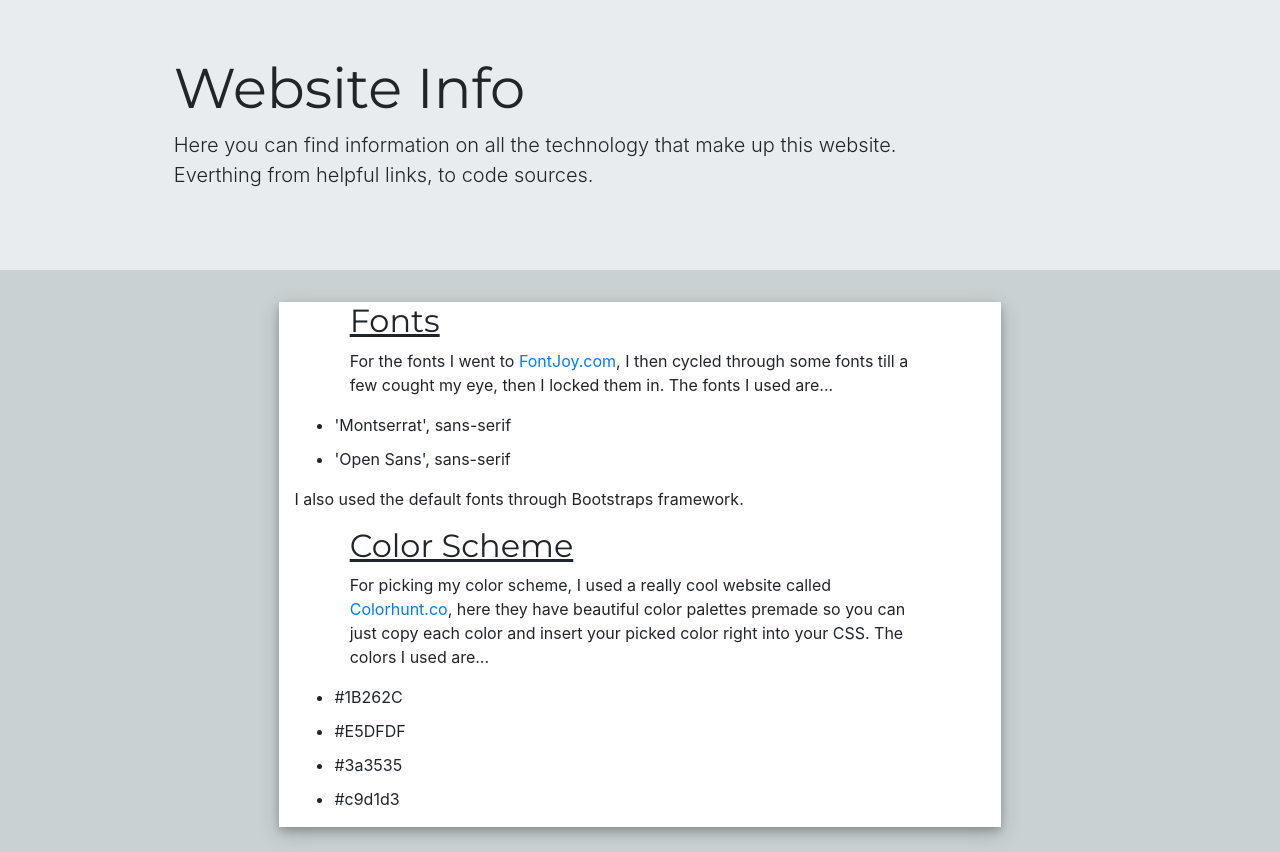
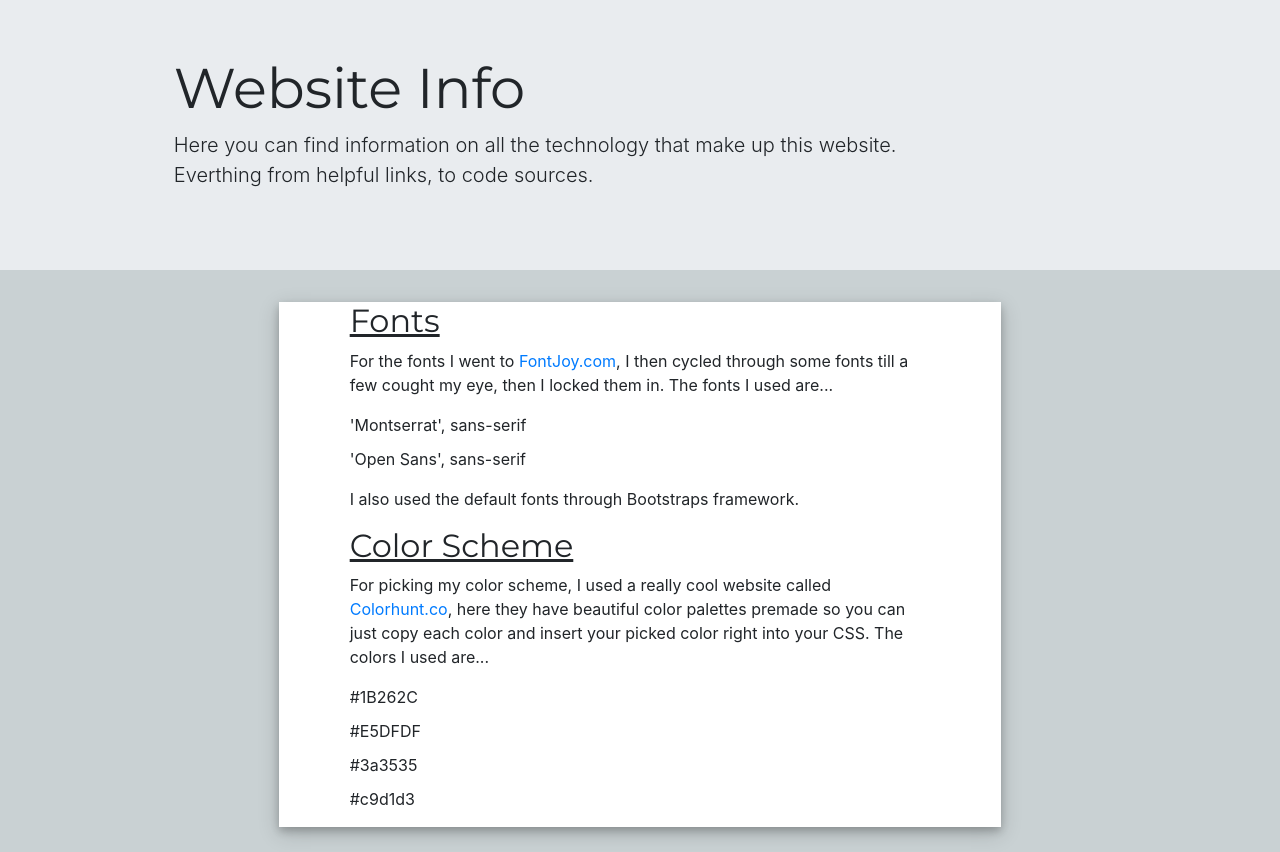
Before and after one commit to jtully97/JoshuaTully, a plain HTML site: page websiteInfo.html in a window 1280 px wide. Shown: the part 104-956 px from the top of the page. Drawn offline with nearby package versions, Linux system fonts and the light colour scheme.

Commit message:
added content to assignment 2

```diff
--- a/articles.html
+++ b/articles.html
@@ -140,7 +140,9 @@
         </div>
     </div>
     <!-- End of main content -->
-
+    <script src="https://code.jquery.com/jquery-3.2.1.slim.min.js" integrity="sha384-KJ3o2DKtIkvYIK3UENzmM7KCkRr/rE9/Qpg6aAZGJwFDMVNA/GpGFF93hXpG5KkN" crossorigin="anonymous"></script>
+    <script src="https://cdnjs.cloudflare.com/ajax/libs/popper.js/1.12.9/umd/popper.min.js" integrity="sha384-ApNbgh9B+Y1QKtv3Rn7W3mgPxhU9K/ScQsAP7hUibX39j7fakFPskvXusvfa0b4Q" crossorigin="anonymous"></script>
+    <script src="https://maxcdn.bootstrapcdn.com/bootstrap/4.0.0/js/bootstrap.min.js" integrity="sha384-JZR6Spejh4U02d8jOt6vLEHfe/JQGiRRSQQxSfFWpi1MquVdAyjUar5+76PVCmYl" crossorigin="anonymous"></script>
 
 </body>
 </html>
--- a/css/pages.css
+++ b/css/pages.css
@@ -59,8 +59,11 @@ iframe{
     padding-bottom: 20px;
 
     display: block;
+
     margin-left: auto;
+
     margin-right: auto;
+
     width: 80%;
 }
 
@@ -100,15 +103,20 @@ table th, td {
      padding-right: 8%;
  }
  .centeredImg{
+
     display: block;
+
     margin-left: auto;
+
     margin-right: auto;
+
     width: 80%;
  }
 
  .table{
 
     margin-left: 8%;
+
     margin-right: 8%;
 
  }
@@ -123,3 +131,13 @@ table th, td {
 
     font-style: italic;
 }
+
+.websiteInfoLists{
+
+    list-style: none;
+
+    padding-left: 8%;
+
+    padding-right: 8%;
+
+}
--- a/websiteInfo.html
+++ b/websiteInfo.html
@@ -66,16 +66,16 @@
         <div class="col-md-12">
           <h2>Fonts</h2>
           <p>For the fonts I went to <a href="https://fontjoy.com">FontJoy.com</a>, I then cycled through some fonts till a few cought my eye, then I locked them in. The fonts I used are...  <br>
-            <ul>
+            <ul class="websiteInfoLists">
               <li>'Montserrat', sans-serif</li>
               <li>'Open Sans', sans-serif</li>
             </ul>
-            I also used the default fonts through Bootstraps framework.</p>
+            <P>I also used the default fonts through Bootstraps framework.</p>
           <h2>Color Scheme</h2>
           <p>For picking my color scheme, I used a really cool website called <a href="https://colorhunt.co/">Colorhunt.co</a>,
               here they have beautiful color palettes premade so you can just copy each color and insert your picked color right into your CSS.
                 The colors I used are...
-              <ul>
+              <ul class="websiteInfoLists">
                 <li>#1B262C</li>
                 <li>#E5DFDF</li>
                 <li>#3a3535</li>
```
Also changed, not shown: classLessons.html (+6 -1 lines).
